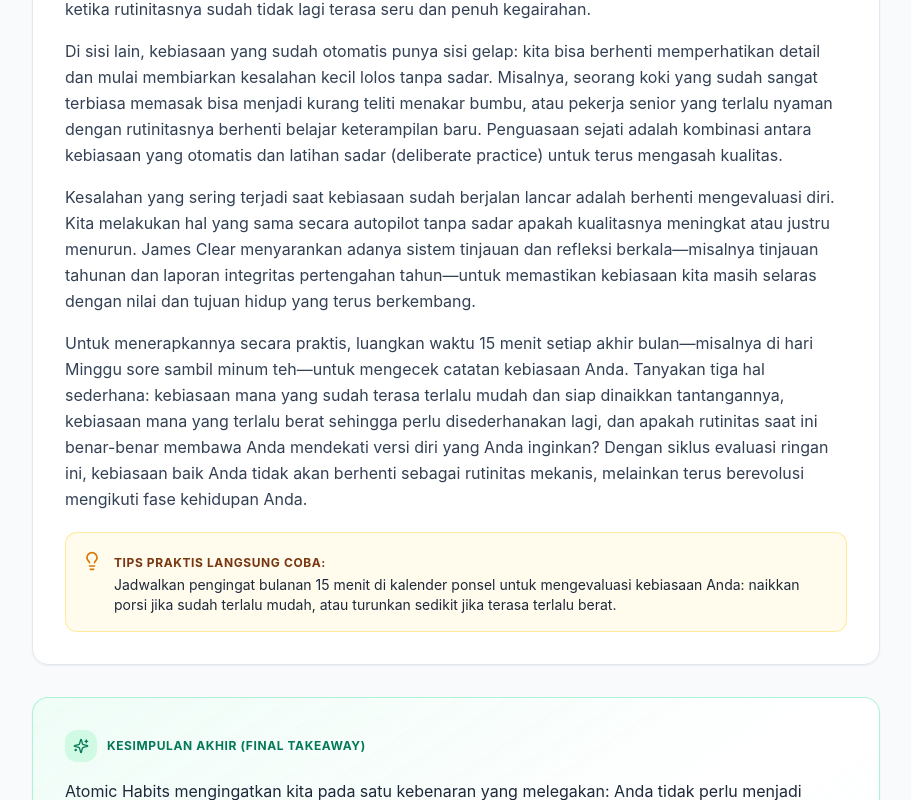
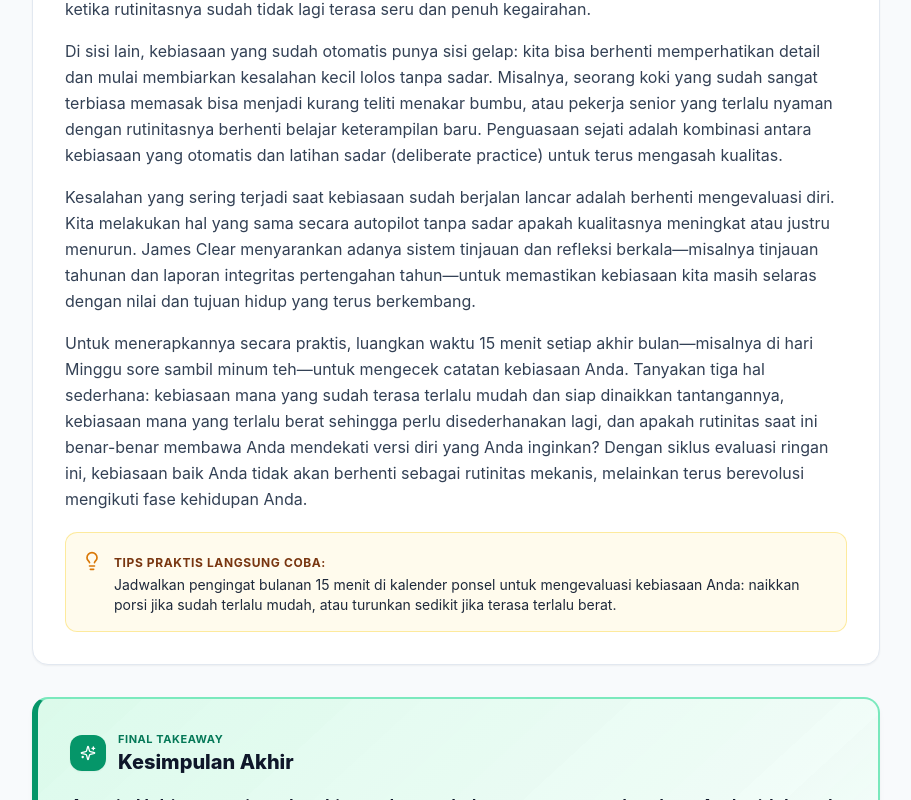
Before and after one commit to david-siagian/ringkasnya, a Next.js app: page /buku/atomic-habits in a window 1280 px wide. Shown: the part 11200-12000 px from the top of the page, without its empty margins (184-1095 px from the left). Built offline with nearby package versions, Linux system fonts and the light colour scheme.

Commit message:
Highlight Final Takeaway conclusion card and render multi-paragraph breaks

```diff
--- a/src/components/BookReader.tsx
+++ b/src/components/BookReader.tsx
@@ -76,6 +76,13 @@ export default function BookReader({ book, relatedBooks }: BookReaderProps) {
       : fontSize === "lg"
       ? "text-lg leading-relaxed"
       : "text-base leading-relaxed";
+
+  const conclusionFontSizeClass =
+    fontSize === "sm"
+      ? "text-base leading-relaxed"
+      : fontSize === "lg"
+      ? "text-xl leading-relaxed"
+      : "text-lg leading-relaxed";
 
   return (
     <div className="min-h-screen bg-slate-50/70 pb-20">
@@ -329,18 +336,31 @@ export default function BookReader({ book, relatedBooks }: BookReaderProps) {
         </div>
 
         {/* Kesimpulan Akhir */}
-        <section className="mt-8 rounded-2xl border border-emerald-200/90 bg-gradient-to-br from-emerald-50/80 via-white to-teal-50/50 p-6 sm:p-8 shadow-sm">
-          <div className="flex items-center gap-2.5 text-emerald-700">
-            <span className="inline-flex h-8 w-8 shrink-0 items-center justify-center rounded-xl bg-emerald-100 text-emerald-700">
-              <Sparkles className="h-4 w-4" />
-            </span>
-            <span className="text-xs font-bold uppercase tracking-wider">
-              Kesimpulan Akhir (Final Takeaway)
-            </span>
+        <section className="mt-8 rounded-2xl border-2 border-emerald-300/90 border-l-[6px] border-l-emerald-600 bg-gradient-to-br from-emerald-100/75 via-emerald-50/70 to-teal-50/80 p-6 sm:p-8 shadow-md shadow-emerald-950/5">
+          <div className="flex flex-wrap items-center justify-between gap-2">
+            <div className="flex items-center gap-3">
+              <span className="inline-flex h-9 w-9 shrink-0 items-center justify-center rounded-xl bg-emerald-600 text-white shadow-sm">
+                <Sparkles className="h-4 w-4" />
+              </span>
+              <div>
+                <span className="block text-[11px] font-bold uppercase tracking-wider text-emerald-700">
+                  Final Takeaway
+                </span>
+                <h2 className="text-lg font-extrabold text-slate-900 sm:text-xl">
+                  Kesimpulan Akhir
+                </h2>
+              </div>
+            </div>
           </div>
-          <p className={`mt-4 text-slate-800 ${fontSizeClass}`}>
-            {book.conclusion}
-          </p>
+          <div className={`mt-4 space-y-4 font-semibold text-slate-900 ${conclusionFontSizeClass}`}>
+            {book.conclusion
+              .split(/\n\s*\n/)
+              .map((paragraph) => paragraph.trim())
+              .filter(Boolean)
+              .map((paragraph, idx) => (
+                <p key={idx}>{paragraph}</p>
+              ))}
+          </div>
         </section>
 
         {/* Fitur Khas ringkasnya.id: Action Checklist Interaktif */}
```
